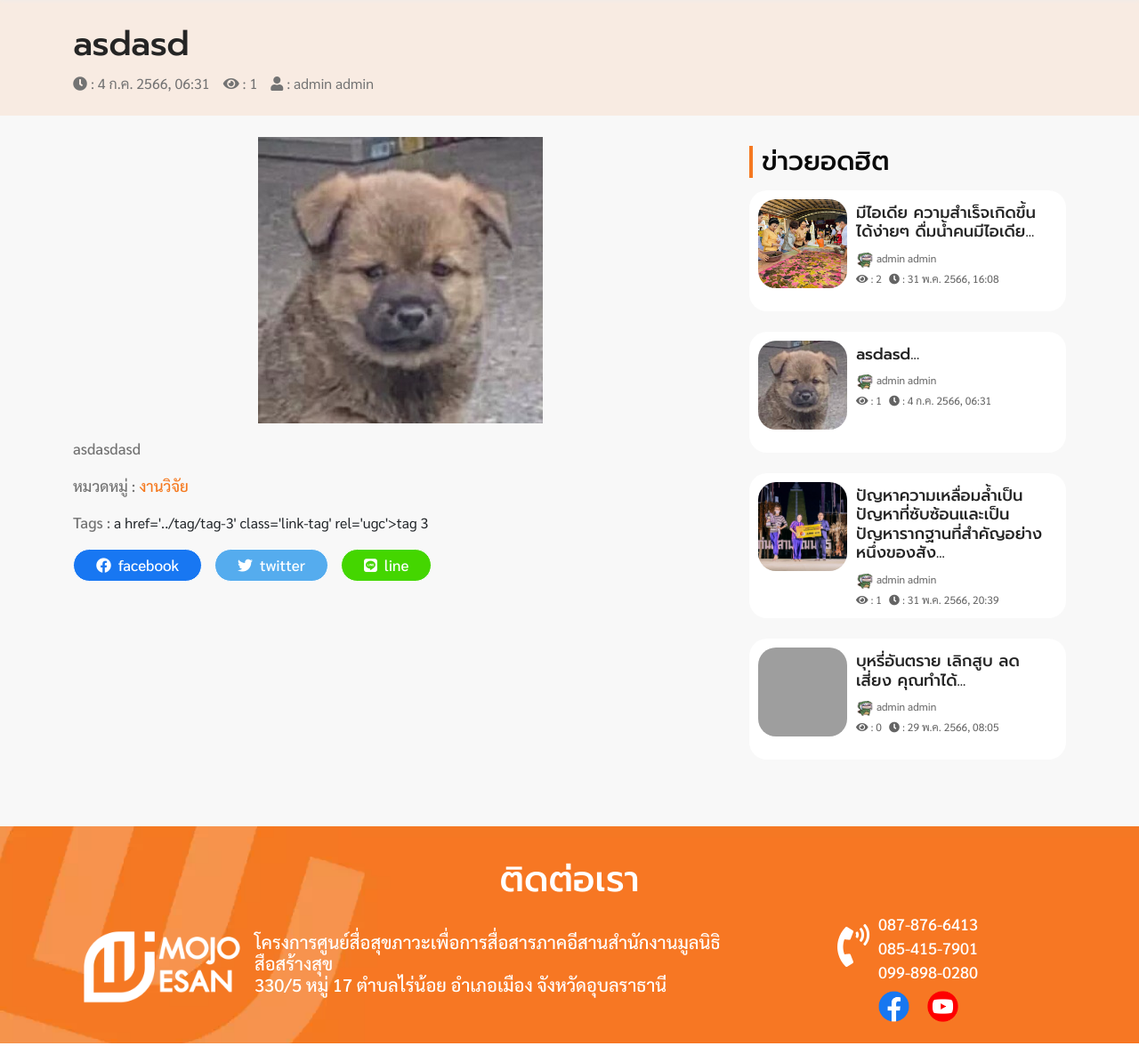
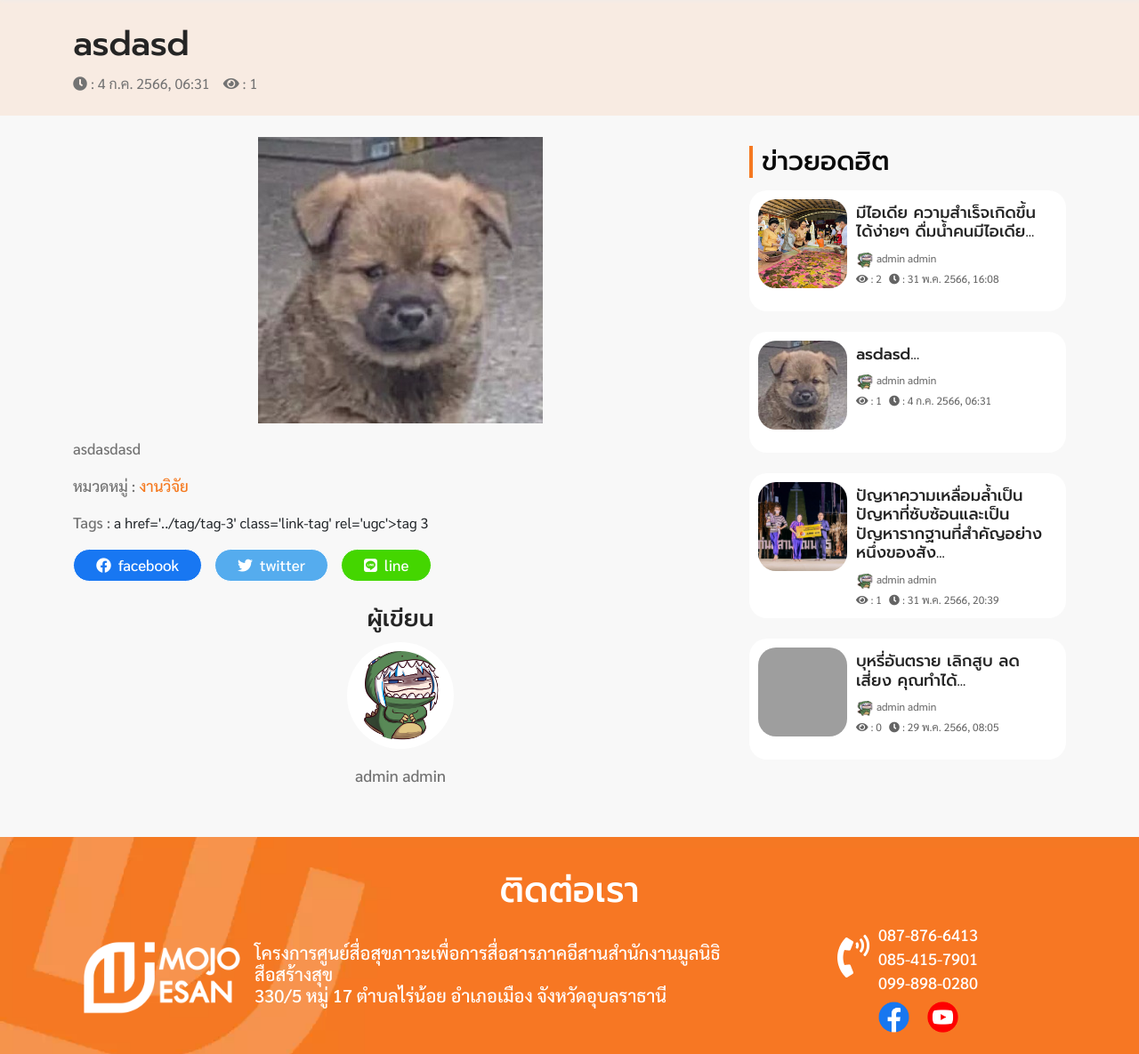
Before and after one commit to tompfb/mojo, a PHP site: page /view.php?url_articles_seo=asdasd in a window 1280 px wide. Shown: the part 100-1285 px from the top of the page at 89% size. Run offline with PHP 8.4, Linux system fonts and the light colour scheme; data comes from the database, SQL or seed files in the repository; some libraries are stand-ins or nearby versions; grey boxes are pictures that could not be loaded.

Commit message:
status news

```diff
--- a/index.php
+++ b/index.php
@@ -259,7 +259,7 @@ if ($key_search) {
                     ?>
                             <div class="col-lg-3 col-md-6 col-sm-12 my-2">
                                 <div class="box-post">
-                                    <a href="./view/<?php echo $resuret['url_articles_seo']; ?>/" class="post_link" rel="ugc">
+                                    <a href="./view/<?php echo $resuret['url_articles_seo']; ?>" class="post_link" rel="ugc">
                                         <figure class="news-articles-img">
                                             <img class="lazy img-fluid " data-src="./backend/uploads/article-img/<?php echo $resuret['image_banner']; ?>" alt="<?php echo $resuret['topic_name']; ?>" width="100%" height="100%">
                                         </figure>
@@ -280,7 +280,7 @@ if ($key_search) {
                                             </div>
                                         </div>
                                     </a>
-                                    <a href="./category/<?php echo $result_c['cate_url']; ?>/" class="cate_absolute"><?php echo $result_c['name']; ?></a>
+                                    <a href="./category/<?php echo $result_c['cate_url']; ?>" class="cate_absolute"><?php echo $result_c['name']; ?></a>
                                 </div>
                             </div>
                     <?php }
--- a/view.php
+++ b/view.php
@@ -147,6 +147,30 @@ if (isset($url_articles_seo)) {
             height: 120px !important;
         }
 
+        .card-author img {
+            width: 120px !important;
+            height: 120px !important;
+            border-radius: 50%;
+            overflow: hidden;
+            object-fit: cover;
+            padding: 10px;
+            background-color: #fff;
+        }
+
+        .card-author {
+            display: flex;
+            flex-direction: column;
+        }
+        .card-author span{
+            display: block;
+            text-align: center;
+        }
+        .card-author span a{
+            font-size: 18px;
+            font-weight: 500;
+            text-decoration: none;
+            color: #737373;
+        }
         @media (max-width:991px) {
             .card-width {
                 padding: 10px !important;
@@ -217,9 +241,7 @@ if (isset($url_articles_seo)) {
                         <span class="news-views">
                             <i class="fa fa-eye"></i> : <?php echo $view  ?>
                         </span>
-                        <span class="order_by">
-                            <i class="fas fa-user"></i> : <a class="link_a" href="../author/<?php echo $authorName ?>"><?php echo $authorName . " " . $lastname  ?> </a>
-                        </span>
+
                     </div>
 
                 </div>
@@ -267,6 +289,15 @@ if (isset($url_articles_seo)) {
                                 <a class="i-line" href="https://social-plugins.line.me/lineit/share?url=https://www.mojoesan.com/view/<?php echo $url_articles_seo ?>" title="Join us on line" onclick="window.open(this.href, 'facebook-share','width=500,height=500');return false;"><i class="fab fa-line" aria-hidden="true"></i>line</a>
                             </div>
                         </aside>
+                        <div class="card-author pt-3">
+                            <h4 class="text-center" style="font-weight: 500;">ผู้เขียน</h4>
+                            <figure class="text-center">
+                                <img data-src="../backend/uploads/user-img/<?php echo $author['image_path']; ?>" class="lazy img-fluid" alt="<?php echo $authorName; ?>">
+                            </figure>
+                            <span>
+                                <a class="link_a" href="../author/<?php echo $authorName ?>"><?php echo $authorName . " " . $lastname  ?> </a>
+                            </span>
+                        </div>
                     </div>
                     <div class="my-2 col-md-12 col-lg-4 news-hit">
                         <h3 class="txt-heading">ข่าวยอดฮิต</h3>
```
Also changed, not shown: backend/article-create.php (+7 -2 lines), backend/uploads/user-img/1044040252.png (added).
